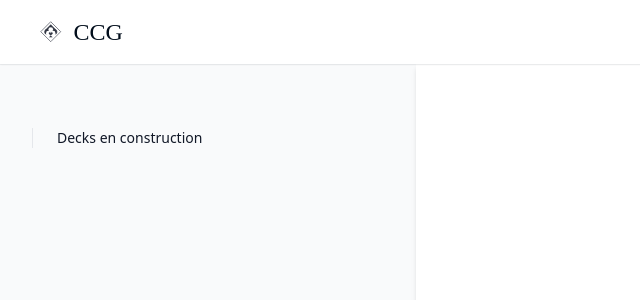
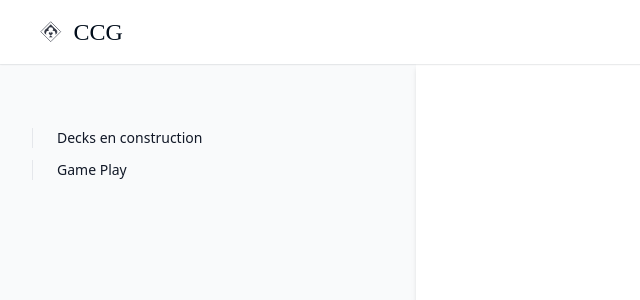
Before and after one commit to greglejeune/ebook, a Jekyll site: the page built from ccg.html, in a window 1280 px wide. Shown: the top 300 px of the page, without its empty margins (0-640 px from the left). Built offline with Jekyll 4.4.1, drawn with Linux system fonts in a browser that asks for light colours.

Commit message:
Update ccg.html

```diff
--- a/_layouts/ccg.html
+++ b/_layouts/ccg.html
@@ -43,6 +43,11 @@
                     </ul>
                   </li>
                 </ul>
+                <ul role="list" class="space-y-8 border-l border-gray-200 pl-6">
+                  <li class="space-y-3">
+                    <a href="" class="block font-medium text-gray-900 transition-colors duration-300">Game Play</a>
+                  </li>
+                </ul>
                 <div class="absolute top-0 left-0 w-px bg-teal-500 origin-top transition-transform duration-300"></div>
               </nav>
             </div>
```
